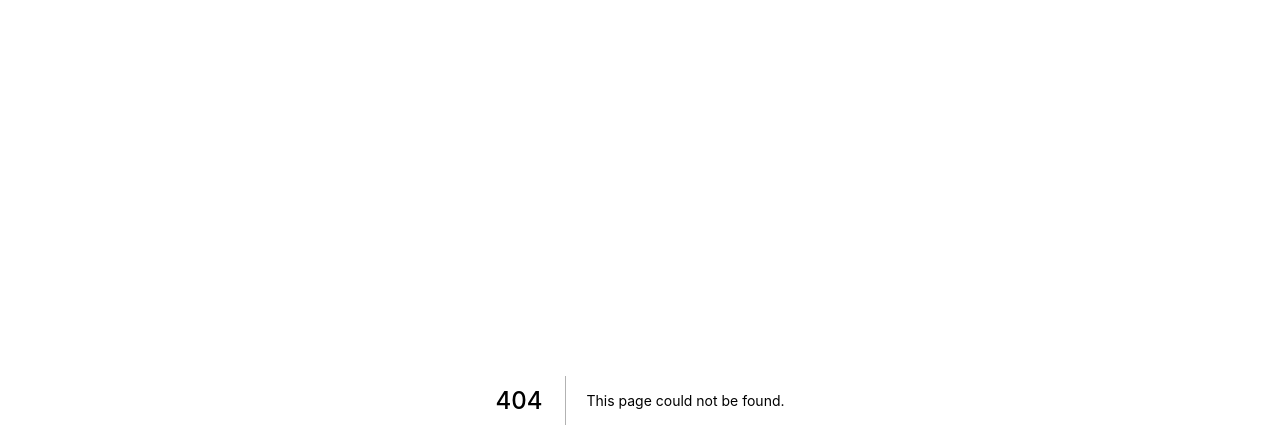
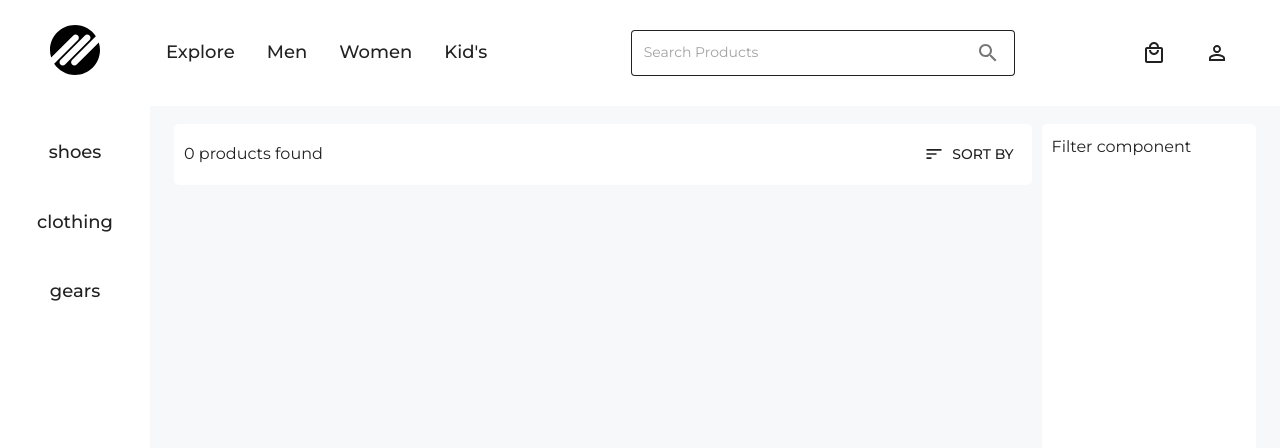
Before and after one commit to rafid0007/Reevo, a Next.js app: page /search in a window 1280 px wide. Before the commit this address had no page. Shown: the top 448 px of the page. Built offline with nearby package versions, Linux system fonts and the light colour scheme.

Commit message:
search functionality added

```diff
--- a/src/components/Layout/searchBar/searchBar.jsx
+++ b/src/components/Layout/searchBar/searchBar.jsx
@@ -1,44 +1,66 @@
-import React from 'react';
-import { makeStyles } from '@material-ui/core/styles';
-import Paper from '@material-ui/core/Paper';
-import InputBase from '@material-ui/core/InputBase';
-import Divider from '@material-ui/core/Divider';
-import IconButton from '@material-ui/core/IconButton';
-import MenuIcon from '@material-ui/icons/Menu';
-import SearchIcon from '@material-ui/icons/Search';
-import DirectionsIcon from '@material-ui/icons/Directions';
+import React from "react";
+import { makeStyles } from "@material-ui/core/styles";
+import Paper from "@material-ui/core/Paper";
+import InputBase from "@material-ui/core/InputBase";
+import IconButton from "@material-ui/core/IconButton";
+import SearchIcon from "@material-ui/icons/Search";
+import useInputState from "../../../hooks/useInputState";
+import {useRouter} from "next/router";
 
 const useStyles = makeStyles((theme) => ({
   root: {
-    padding: '2px 4px',
-    display: 'flex',
-    alignItems: 'center',
-    width: 400,
+    width: "30vw",
+    [theme.breakpoints.down("md")]: {
+      width: "20vw",
+    },
+    [theme.breakpoints.down("sm")]: {
+      width: "50%",
+    },
+    [theme.breakpoints.down("sm")]: {
+      width: "40%",
+    },
+    padding: "0 4px",
+    display: "flex",
+    alignItems: "center",
+    backgroundColor: "#fff",
+    boxShadow: "none",
+    border: `1px solid rgba(0,0,0,0.87)`,
   },
   input: {
     marginLeft: theme.spacing(1),
     flex: 1,
+    fontSize: '1.4rem'
   },
   iconButton: {
-    padding: 10,
-  },
-  divider: {
-    height: 28,
-    margin: 4,
+    padding: '1rem',
   },
 }));
 
 export default function CustomizedInputBase() {
   const classes = useStyles();
+  const [value, handleChange, reset] = useInputState("");
+  const router = useRouter();
+
+  const handleSubmit = e => {
+    reset();
+    e.preventDefault();
+    router.push({pathname: '/search', query: {keyword: value}});
+  }
 
   return (
-    <Paper component="form" className={classes.root}>
+    <Paper component="form" className={classes.root} onSubmit={handleSubmit}>
       <InputBase
         className={classes.input}
-        placeholder="Search Google Maps"
-        inputProps={{ 'aria-label': 'search google maps' }}
+        value={value}
+        placeholder="Search Products"
+        inputProps={{ "aria-label": "search google maps" }}
+        onChange = {handleChange}
       />
-      <IconButton type="submit" className={classes.iconButton} aria-label="search">
+      <IconButton
+        type="submit"
+        className={classes.iconButton}
+        aria-label="search"
+      >
         <SearchIcon />
       </IconButton>
     </Paper>
--- a/src/hooks/useInputState.js
+++ b/src/hooks/useInputState.js
@@ -3,7 +3,6 @@ const useInputState = (initialVal = null) => {
   const [value, setValue] = useState(initialVal);
   const handleChange = e => {
     setValue(e.target.value);
-    console.log(value);
   };
   const reset = () => {
     setValue("");
--- /dev/null
+++ b/src/pages/search.js
@@ -0,0 +1,28 @@
+import React, {useEffect, useState} from "react";
+import CategoryPage from "../components/CategoryPage";
+import Layout from "../components/Layout";
+import { useRouter } from "next/router";
+import { data } from "../consts/data";
+import {CircularProgress} from "@material-ui/core";
+
+const Category = () => {
+  const [products, setProducts] = useState([]);
+  const router = useRouter();
+  const query = router.query.keyword;
+
+  useEffect(() => {
+    if (query) {
+      setProducts( data.filter(item => item.title.toLowerCase().includes(query.toLowerCase())) )
+    }
+  },[query, data])
+
+  return (
+    <Layout>
+      {
+       products? <CategoryPage products={products}  /> : <CircularProgress color='secondary'/>
+      }
+    </Layout>
+  );
+};
+
+export default Category;
```
